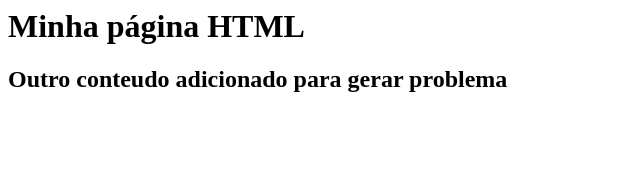
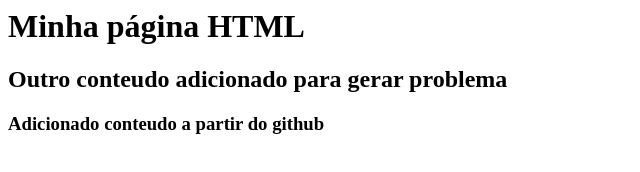
Before and after one commit to angelabnalmeida/gama-no-github, a plain HTML site: page index.html in a window 1280 px wide. Shown: the whole page, without its empty margins (0-640 px from the left). Drawn offline with Linux system fonts and the light colour scheme.

Commit message:
Atualização a partir do Github

```diff
--- a/index.html
+++ b/index.html
@@ -2,5 +2,6 @@
   <body>
     <h1>Minha página HTML</h1>
     <h2>Outro conteudo adicionado para gerar problema</h2>
+    <h3>Adicionado conteudo a partir do github</h3>
   </body>
 </html>
```
